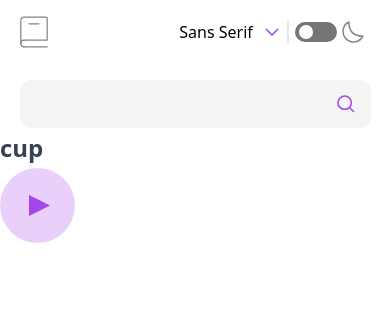
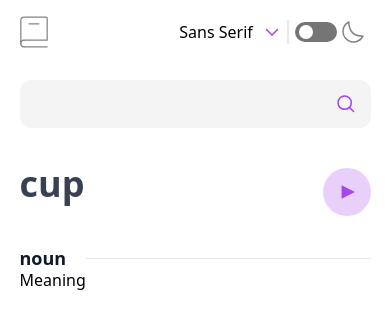
Before and after one commit to Sklearosi/dictionary, a React (Vite) app: page / in a window 390 px wide. Shown: the top 328 px of the page. Built offline with nearby package versions, Linux system fonts and the light colour scheme; no server answers.

Commit message:
sound button function and phonetic also their styles and started to build fieldset

```diff
--- a/src/App.jsx
+++ b/src/App.jsx
@@ -9,7 +9,7 @@ function App() {
   const [word, setWord] = useState('cup')
   const [info, setInfo] = useState({
     phonetic: ``,
-    voice: ``
+    voice: []
   })
   const [input, setInput] = useState('')
 
@@ -17,13 +17,19 @@ function App() {
     const getData = async () => {
      try {
        const response = await axios.get(`https://api.dictionaryapi.dev/api/v2/entries/en/${word}`)
+
+       const phonetics = response.data[0].phonetics;
+        const nonEmptyPhonetic = phonetics.find(voice => voice.audio !== '');
+
+        console.log(nonEmptyPhonetic.audio);
+
        setInfo({
         phonetic: response.data[0].phonetic,
-        voice: response.data[0].phonetics.map((som) => {
-          console.log(som.audio);
-        })
+        voice: nonEmptyPhonetic.audio
        })
       console.log(response.data[0]);
+
+
      } catch (error) {
 
      }
@@ -76,13 +82,25 @@ function App() {
         console.log(input);
         setWord(input)
       }} className=' mr-4' src="/assets/images/icon-search.svg" alt=""/></div>
-      <div>
-        <div>
-          <h1 className='text-2xl font-bold leading-10 tracking-normal text-left text-gray-700 '>{word}</h1>
-          <p>{info.phonetic}</p>
+      <div className='flex justify-between items-center w-mobWidth m-auto mt-9'>
+        <div className=' grid gap-4'>
+          <h1 className='text-4xl font-bold leading-10 tracking-normal text-left text-gray-700 '>{word}</h1>
+          <p className='text-lg font-normal leading-6 tracking-normal text-left text-purple-600'>{info.phonetic}</p>
         </div>
-        <button><img src="/assets/images/icon-play.svg" alt="" /></button>
+        <button><img className=' w-12 h-12' onClick={() => {
+          let audio = new Audio(info.voice)
+          audio.play()
+        }} src="/assets/images/icon-play.svg" alt="" /></button>
       </div>
+
+
+      <fieldset className="border-t w-mobWidth m-auto mt-7">
+        <legend className=" pr-5  text-lg font-bold leading-5 tracking-normal text-left text-gray-900">noun</legend>
+        <p>Meaning</p>
+
+      </fieldset>
+
+
     </>
   )
 }
```
